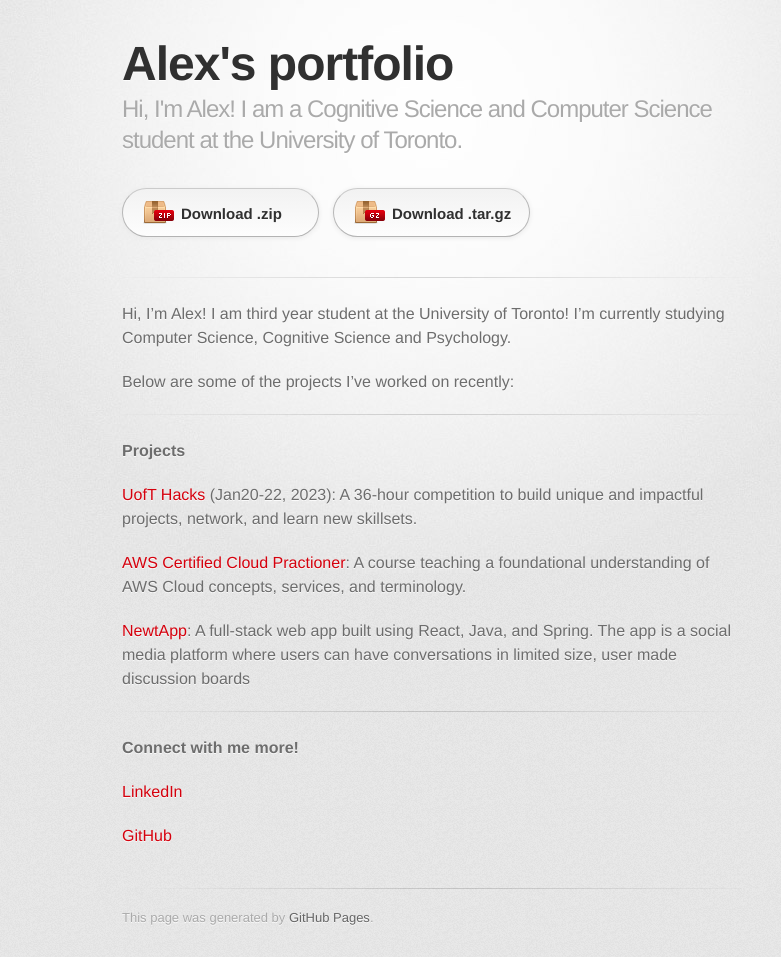
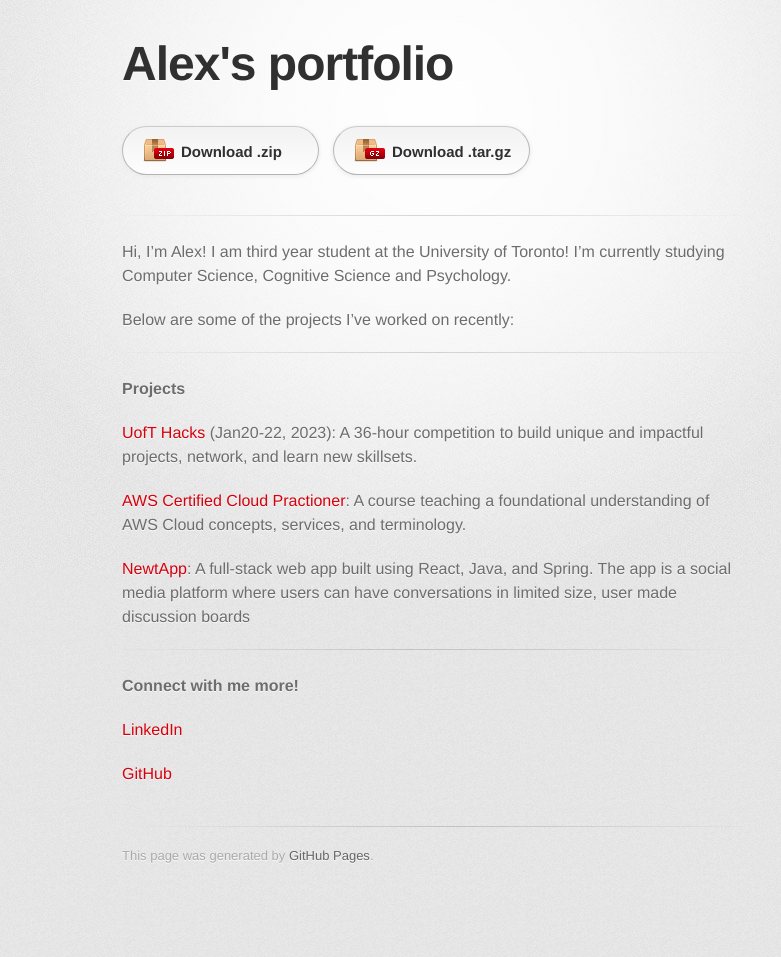
Before and after one commit to alexszokolay/alexszokolay.github.io, a Jekyll site: the page built from index.md, in a window 1280 px wide. Shown: the whole page, without its empty margins (208-989 px from the left). Built offline with Jekyll 4.4.1, drawn with Linux system fonts in a browser that asks for light colours; some web fonts are replaced; our own code applies the rules of GitHub Pages for plain Markdown files; the repository's description, which GitHub fills in, is left out; after the commit the page ends 900 px from its top, so only the background shows below that.

Commit message:
Update _config.yml

```diff
--- a/_config.yml
+++ b/_config.yml
@@ -1,6 +1,5 @@
 title: Alex's portfolio
 description: >-
-    Hi, I'm Alex! I am a Cognitive Science and Computer Science student at the University of Toronto.
 baseurl: "" # the subpath of your site, e.g. /blog
 url: "https://www.alexszok.com" # the base hostname & protocol for your site, e.g. http://example.com
 github_username:  alexszokolay
```
